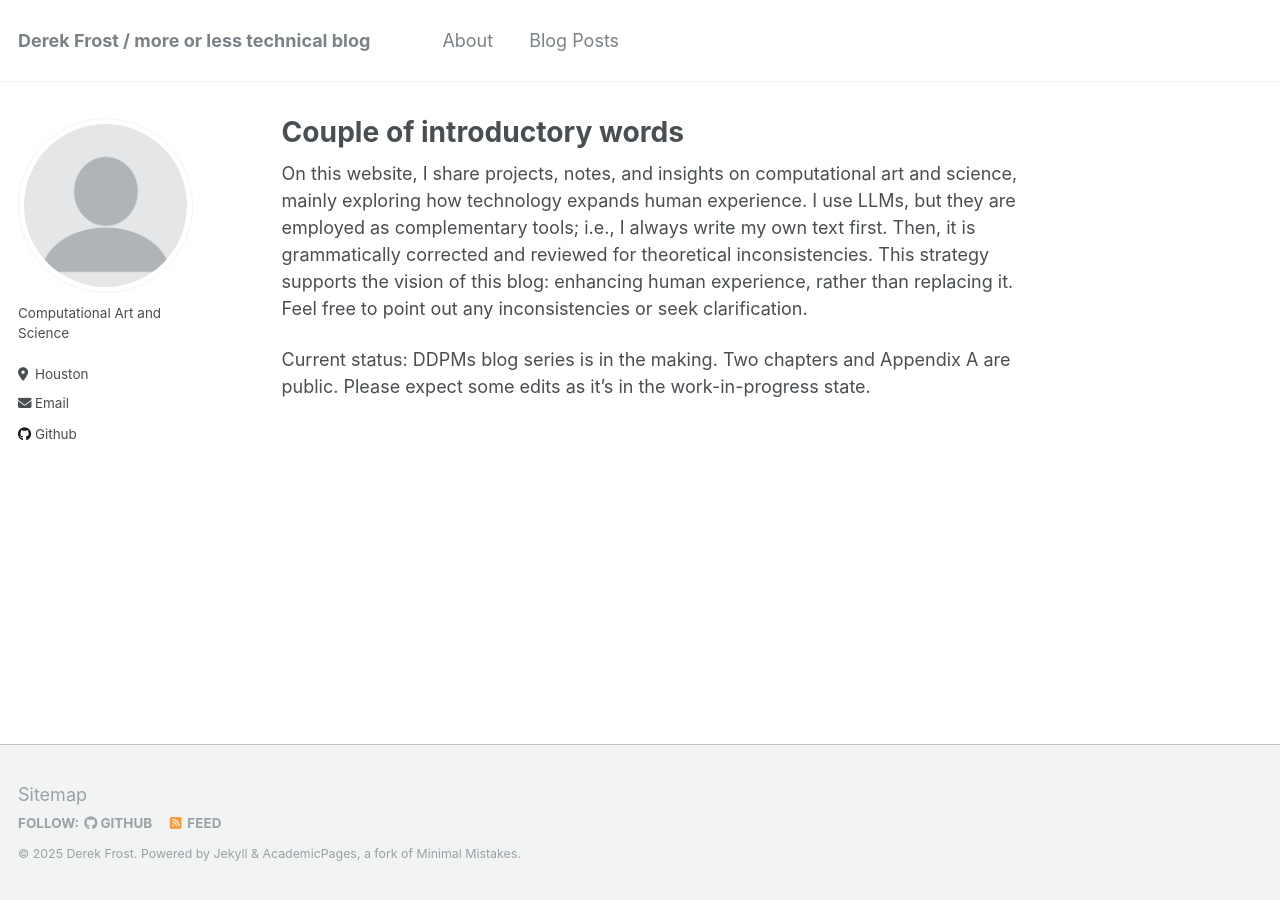
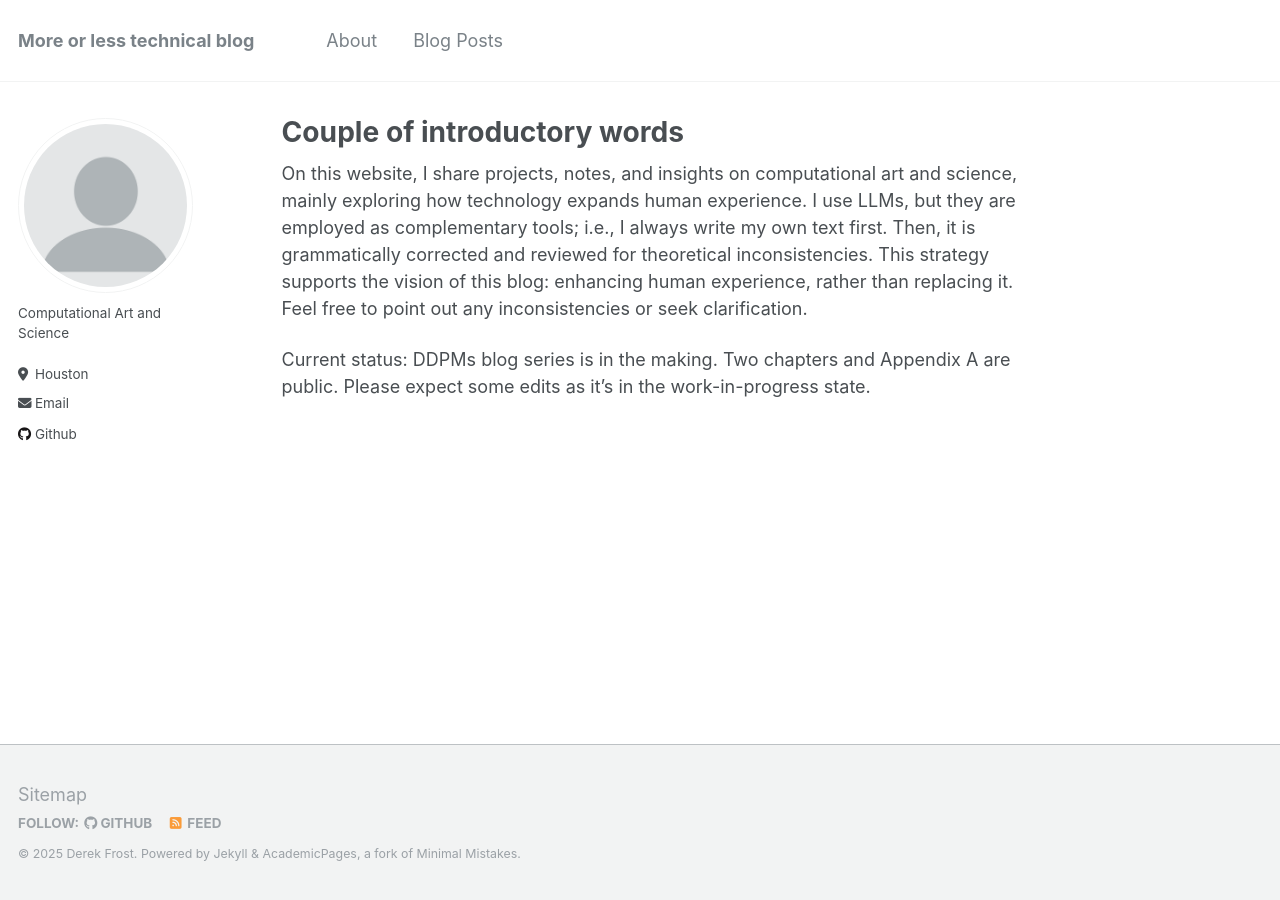
Before and after one commit to derfrost1861/derfrost1861.github.io, a Jekyll site: the page built from _pages/about.md, in a window 1280 px wide. Built offline with Jekyll 4.4.1, drawn with Linux system fonts in a browser that asks for light colours.

Commit message:
df test title change

```diff
--- a/_config.yml
+++ b/_config.yml
@@ -8,7 +8,7 @@
 
 # Basic Site Settings
 locale                   : "en-US"
-title                    : "Derek Frost / more or less technical blog"
+title                    : "More or less technical blog"
 title_separator          : "-"
 name                     : &name "Derek Frost"
 #description              : &description "Computational Art and Science enthusiast working in energy"
```
